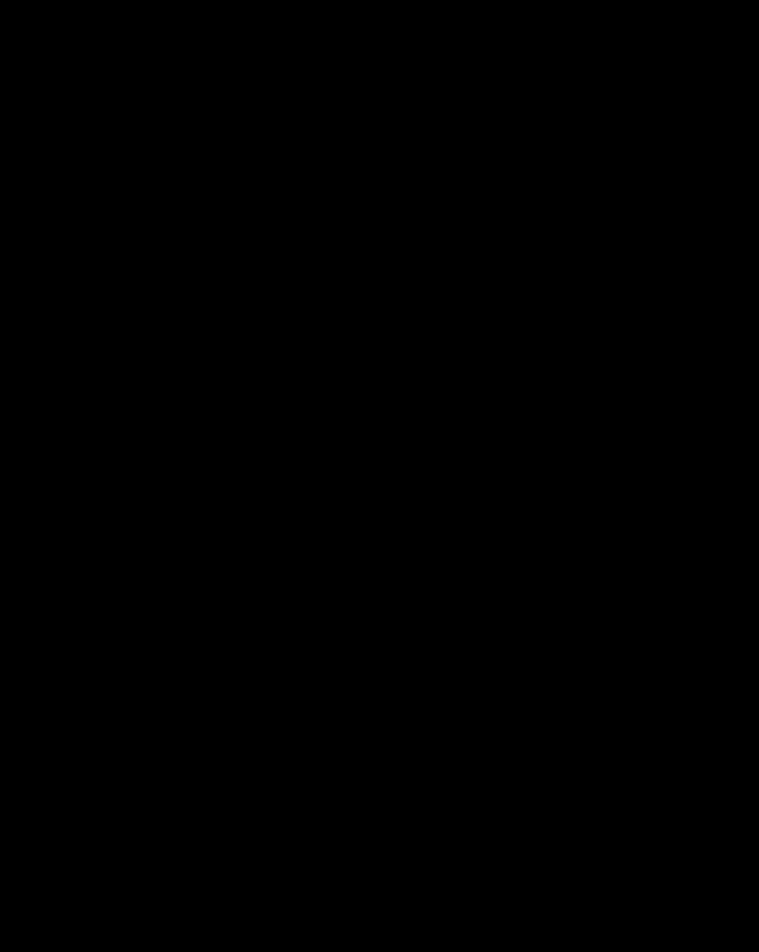
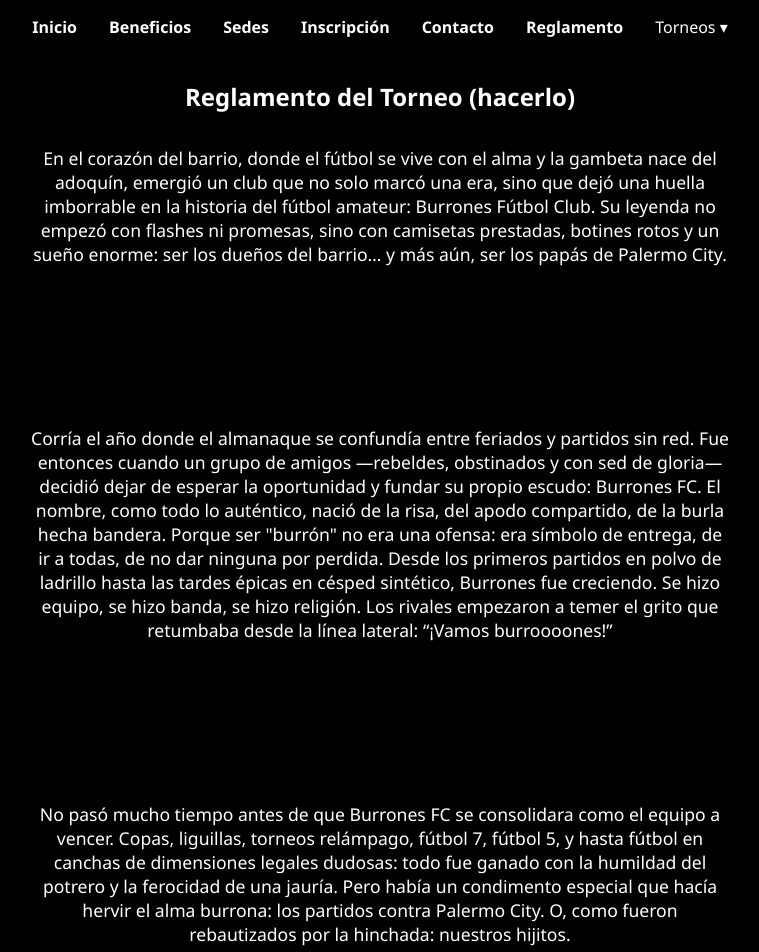
Before and after one commit to lautaroeberle/TorneoBurronesWeb, a React (Vite) app in the folder frontend/: page /reglamento in a window 1280 px wide. Before the commit this address had no page. Shown: the top 952 px of the page, without its empty margins (260-1019 px from the left). Before the commit the page ends 800 px from the top, so only its background shows below. Built offline with nearby package versions, Linux system fonts and the light colour scheme.

Commit message:
agrego reglamento

```diff
--- a/frontend/src/components/Navbar.tsx
+++ b/frontend/src/components/Navbar.tsx
@@ -10,6 +10,8 @@
         <li><NavLinkHero to="sedes">Sedes</NavLinkHero></li>
         <li><NavLinkHero to="inscripcion">Inscripción</NavLinkHero></li>
         <li><NavLinkHero to="contacto">Contacto</NavLinkHero></li>
+        <li><Link to="/reglamento">Reglamento</Link></li>
+
 
         <li className="dropdown">
           <span>Torneos ▾</span>
--- a/frontend/src/main.tsx
+++ b/frontend/src/main.tsx
@@ -9,6 +9,7 @@
 import CopaPage from "../src/pages/CopaPage.tsx";
 import AperturaPage from "../src/pages/AperturaPage.tsx";
 import './styles/global.css';
+import ReglamentoPage from "./pages/ReglamentoPage.tsx";
 
 ReactDOM.createRoot(document.getElementById("root")!).render(
   <React.StrictMode>
@@ -19,6 +20,7 @@
           <Route path="/" element={<App />} />
           <Route path="/copa" element={<CopaPage />} />
           <Route path="/apertura" element={<AperturaPage />} />
+          <Route path="/reglamento" element={<ReglamentoPage />} />
         </Route>
 
         {/* Rutas admin sin navbar */}
--- a/frontend/src/pages/EditarPartido.tsx
+++ b/frontend/src/pages/EditarPartido.tsx
@@ -16,7 +16,8 @@
 
   const cargarPartidos = async (torneoId: string) => {
     setTorneoSeleccionado(torneoId);
-    const res = await fetch(`http://localhost:3000/api/partidos/torneo/${torneoId}`);
+    const res = await fetch(`http://localhost:3000/api/partidos/torneo/${torneoId}`)
+
     const data = await res.json();
     setPartidos(data);
   };
--- /dev/null
+++ b/frontend/src/pages/ReglamentoPage.tsx
@@ -0,0 +1,69 @@
+
+const ReglamentoPage = () => {
+  return (
+    <div className="reglamento-page">
+
+      <section>
+         <h1>Reglamento del Torneo (hacerlo)<br />
+<br />
+</h1>
+
+
+        <p>
+          En el corazón del barrio, donde el fútbol se vive con el alma y la gambeta nace del adoquín, emergió un club que no solo marcó una era, sino que dejó una huella imborrable en la historia del fútbol amateur: Burrones Fútbol Club. Su leyenda no empezó con flashes ni promesas, sino con camisetas prestadas, botines rotos y un sueño enorme: ser los dueños del barrio… y más aún, ser los papás de Palermo City.
+        </p>
+      </section>
+      <section>
+        <p>
+Corría el año donde el almanaque se confundía entre feriados y partidos sin red. Fue entonces cuando un grupo de amigos —rebeldes, obstinados y con sed de gloria— decidió dejar de esperar la oportunidad y fundar su propio escudo: Burrones FC. El nombre, como todo lo auténtico, nació de la risa, del apodo compartido, de la burla hecha bandera. Porque ser "burrón" no era una ofensa: era símbolo de entrega, de ir a todas, de no dar ninguna por perdida.
+Desde los primeros partidos en polvo de ladrillo hasta las tardes épicas en césped sintético, Burrones fue creciendo. Se hizo equipo, se hizo banda, se hizo religión. Los rivales empezaron a temer el grito que retumbaba desde la línea lateral: “¡Vamos burroooones!”
+        </p>
+      </section>
+      <section>
+        <p>
+            No pasó mucho tiempo antes de que Burrones FC se consolidara como el equipo a vencer. Copas, liguillas, torneos relámpago, fútbol 7, fútbol 5, y hasta fútbol en canchas de dimensiones legales dudosas: todo fue ganado con la humildad del potrero y la ferocidad de una jauría.
+
+Pero había un condimento especial que hacía hervir el alma burrona: los partidos contra Palermo City. O, como fueron rebautizados por la hinchada: nuestros hijitos.
+        </p>
+      </section>
+      <section>
+        <p>
+Desde el primer enfrentamiento oficial, quedó clara una cosa: Palermo City nació para perder contra Burrones FC. Cada vez que se cruzaban, era poesía barrial: goles de todos los colores, lujos innecesarios, festejos que cruzaban la línea del respeto (pero con humor, claro). Los de Palermo intentaban, proponían, jugaban bien... pero al final, miraban al piso mientras el marcador decía otra vez: Burrones ganador.
+
+Se intentó de todo: cambiar el arquero, traer un técnico con carpeta, usar GPS, camisetas nuevas, entrenar dos veces por semana (¡insólito en amateurismo!). Nada funcionó. Siempre, pero siempre, los papás estaban ahí para recordarles su lugar en la mesa: al lado del huevito y el babero.
+
+
+        </p>
+      </section>
+ <section>
+        <p>
+Hoy, Burrones FC no solo sigue compitiendo: inspira. Nuevas generaciones llegan al club con la ilusión de ponerse la casaca marrón (con olor a historia) y escribir su capítulo. Algunos preguntan: “¿Quién fue el goleador contra Palermo aquella vez?”, otros simplemente se sienten orgullosos de pertenecer al equipo que nunca renegó de su esencia y siempre honró su linaje: el de dominar a Palermo City sin piedad, pero con estilo.
+
+
+
+        </p>
+      </section>
+       <section>
+  <p>
+    <em>
+      "El fútbol no se trata de títulos, se trata de paternidad."<br />
+      — Mural en la cancha de entrenamiento de Burrones FC
+    </em>
+  </p>
+</section>
+
+
+<section className="descarga-container">
+  <a href="/documentos/reglamento.pdf" download className="boton-descarga">
+    📄 Descargar Reglamento en PDF
+  </a>
+</section>
+
+
+    </div>
+
+
+  );
+};
+
+export default ReglamentoPage;
--- a/frontend/src/styles/global.css
+++ b/frontend/src/styles/global.css
@@ -232,3 +232,26 @@
   color: #ffcb05;
   background-color: transparent; /* para asegurarnos */
 }
+
+.descarga-container {
+  text-align: center;
+  margin-top: 60px;
+}
+
+.boton-descarga {
+  display: inline-block;
+  padding: 14px 24px;
+  background-color: #4e342e; /* marrón oscuro */
+  color: white;
+  font-weight: bold;
+  font-size: 16px;
+  text-decoration: none;
+  border-radius: 8px;
+  transition: background-color 0.3s ease, transform 0.2s ease;
+  box-shadow: 0 4px 12px rgba(0,0,0,0.2);
+}
+
+.boton-descarga:hover {
+  background-color: #6d4c41;
+  transform: translateY(-2px);
+}
```
Also changed, not shown: 2 other files (tests, documents, lock files or other folders).
